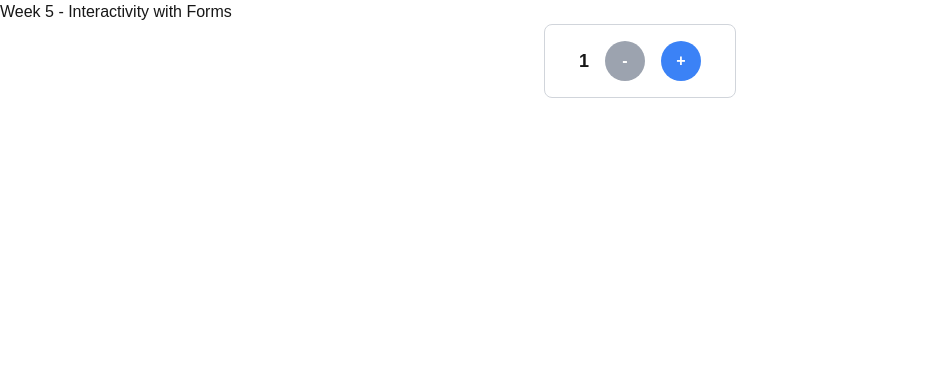
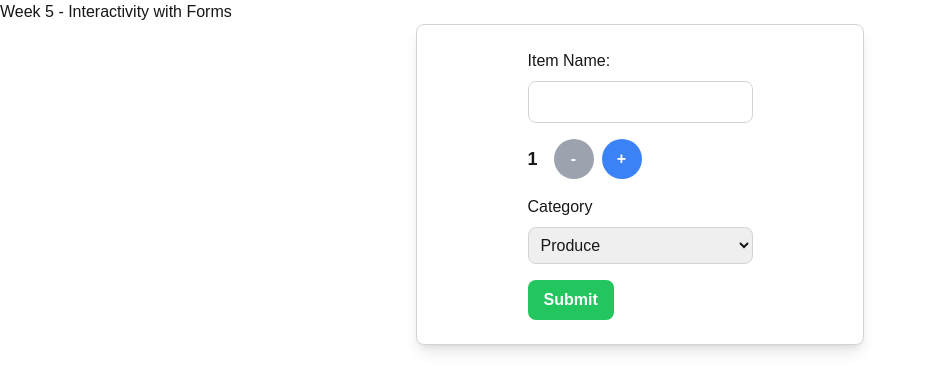
Before and after one commit to zena-kebede/cprg306-assignments, a Next.js app: page /week-5 in a window 1280 px wide. Shown: the top 390 px of the page, without its empty margins (0-927 px from the left). Built offline with nearby package versions, Linux system fonts and the light colour scheme.

Commit message:
Update new-item.js
updated handleSubmit to create an object, log item in the console, display an alert, and reset variables.

```diff
--- a/app/week-5/new-item.js
+++ b/app/week-5/new-item.js
@@ -19,19 +19,84 @@ export default function GroceryItem() {
         }
     };
 
+    const handleSubmit = (event) => {
+        event.preventDefault();
+        let item = { name, quantity, category };
+        console.log(item)
+        alert(`Name: ${name} Quantity: ${quantity}, Category: ${category}`)
+
+        //Reset the state variables
+        setName("");
+        setQuantity(1);
+        setCategory("Produce");
+    };
+
     return (
+
         <div className="flex justify-center">
-        <div className="flex justify-center items-center space-x-4 p-4 border border-gray-300 rounded-lg w-48">
+        <div className="flex justify-center items-center space-x-4 p-6 border border-gray-300 rounded-lg w-full max-w-md bg-white shadow-lg">
+        <form onSubmit={handleSubmit} className="space-y-4">
+            {/*Name fields */}
+            <div>
+                <label htmlFor="name" className="block mb-2 font-medium">Item Name:</label>
+                <input
+                id="name"
+                type="text"
+                value={name}
+                onChange={(event) => setName(event.target.value)}
+                className="border border-gray-300 rounded-lg p-2 w-full"
+                required
+                />
+            </div>
+
+            {/*Quantity fields */}
+            <div className="flex items-center space-x-4">
             <p className="text-lg font-semibold">{quantity}</p>
+            <div className="flex space-x-2">
             <button
+            type="button"
             onClick={decrement}
-            className={`w-10 h-10 flex justify-center items-center rounded-full text-white font-bold transition-colors duration-300 bg-purple-500 hover:bg-purple-600 disabled:bg-gray-400 disabled:cursor-not-allowed`}
+            className={`w-10 h-10 flex justify-center items-center rounded-full text-white font-bold transition-colors duration-300 bg-blue-500 hover:bg-blue-600 disabled:bg-gray-400 disabled:cursor-not-allowed`}
             disabled={quantity === 1}>-</button>
             <button
+            type="button"
             onClick={increment}
             className={`w-10 h-10 flex justify-center items-center rounded-full text-white font-bold transition-colors duration-300 bg-blue-500 hover:bg-blue-600 disabled:bg-gray-400 disabled:cursor-not-allowed`}
             disabled={quantity === 20}>+</button>
-        </div>
-        </div>
-    );
-}
+            </div>
+            </div>
+
+            {/*Category fields */}
+            <div>
+                <label htmlFor="category" className="block mb-2 font-medium">Category</label>
+                <select
+                id="category"
+                value={category}
+                onChange={(event) => setCategory(event.target.value)}
+                className="border border-gray-300 rounded-lg p-2 w-full"
+                >
+                    <option value="Produce">Produce</option>
+                    <option value="Dairy">Dairy</option>
+                    <option value="Bakery">Bakery</option>
+                    <option value="Meat">Meat</option>
+                    <option value="Frozen Foods">Frozen Foods</option>
+                    <option value="Canned Goods">Canned Goods</option>
+                    <option value="Dry Goods">Dry Goods</option>
+                    <option value="Beverages">Beverages</option>
+                    <option value="Snacks">Snacks</option>
+                    <option value="Household">Household</option>
+                    <option value="Other">Other</option>
+                </select>
+            </div>
+
+            {/*Submit button*/}
+            <button
+            type="submit"
+            className="bg-green-500 hover:bg-green-600 text-white font-bold py-2 px-4 rounded-lg"
+            >
+                Submit
+            </button>
+        </form>
+    </div>
+</div>);
+};
```
